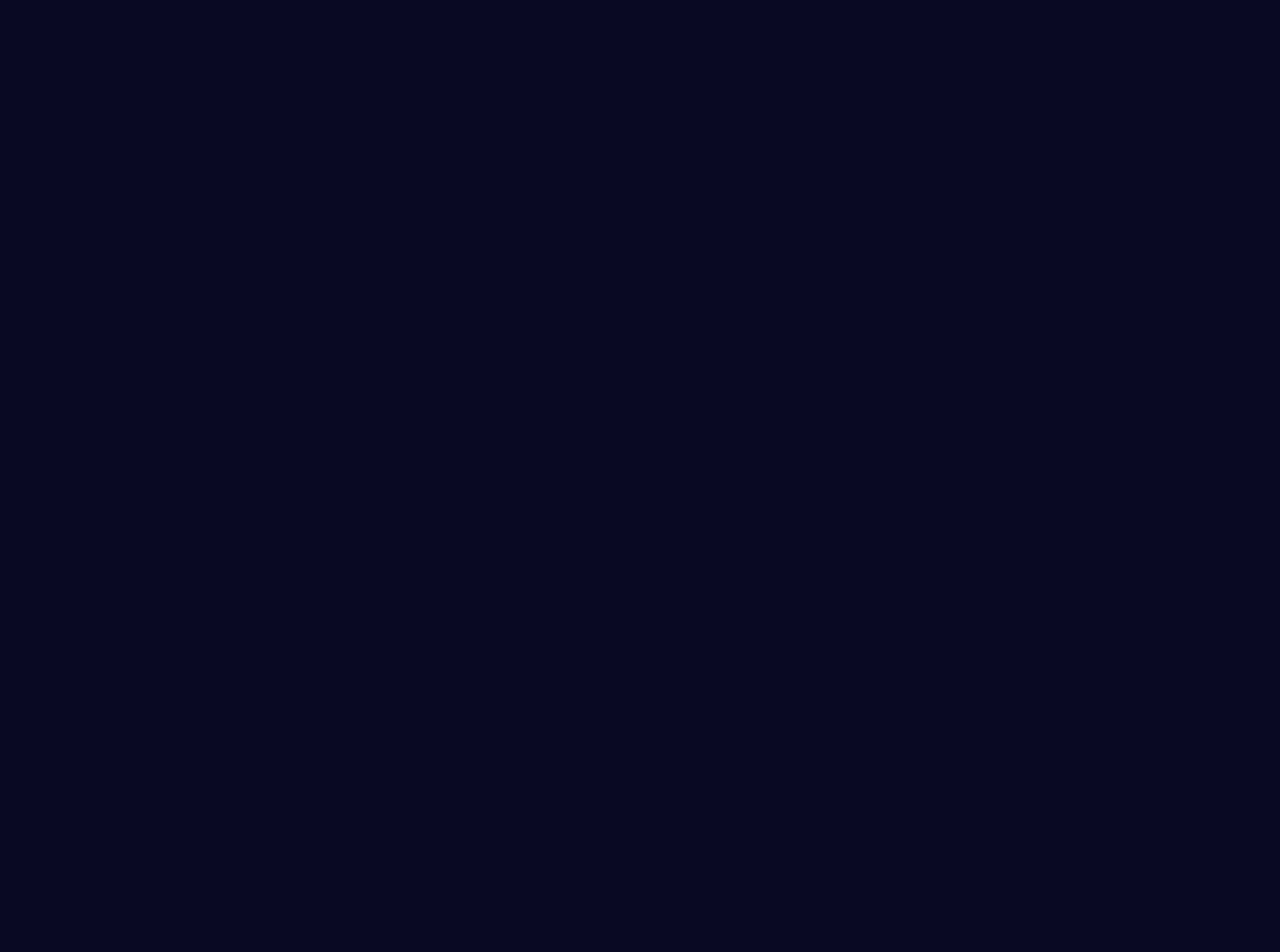
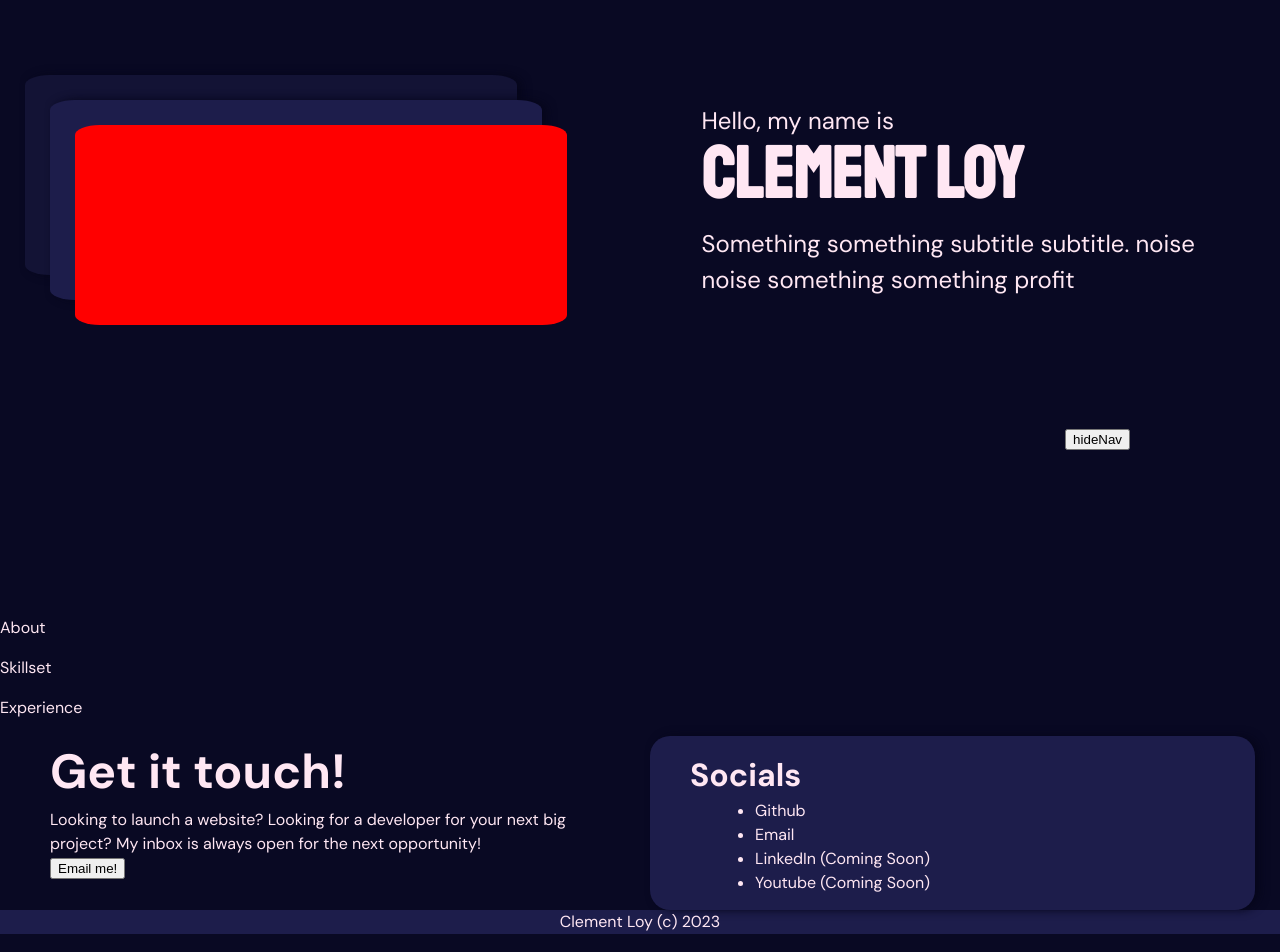
Before and after one commit to CactusHydroxide/Portfolio_website, a React (Vite) app in the folder portfolio-website/: page / in a window 1280 px wide. Shown: the part 200-1152 px from the top of the page. Built offline with nearby package versions, Linux system fonts and the light colour scheme; a web font is replaced by a local one.

Commit message:
Banner layout + contact layout

```diff
--- a/portfolio-website/src/App.tsx
+++ b/portfolio-website/src/App.tsx
@@ -2,6 +2,8 @@ import { useState } from 'react'
 import './App.scss'
 import InitialLoad from './components/InitialLoad'
 import NavBar from './components/Navbar'
+import Banner from './components/Banner'
+import Contact from './components/Contact'
 import Footer from './components/Footer'
 
 function App() {
@@ -17,9 +19,12 @@ function App() {
           /* Application Components */
           <>
             <NavBar />
-            <div style={{ height: 'calc(2*100vh)' }}>
-              testing
-            </div>
+            <Banner />
+
+            <p>About</p>
+            <p>Skillset</p>
+            <p>Experience</p>
+            <Contact />
             <Footer />
           </>
       }
--- a/portfolio-website/src/components/Banner.tsx
+++ b/portfolio-website/src/components/Banner.tsx
@@ -0,0 +1,22 @@
+import { FC } from "react";
+import styles from '../styles/Banner.module.scss'
+
+const Banner: FC = () => {
+    return (
+        <div id={styles.bannerContainer}>
+            <div id={styles.bannerImgContainer} >
+                <div className={`${styles.bannerImgBlock} ${styles.bannerBg1}`}></div>
+                <div className={`${styles.bannerImgBlock} ${styles.bannerBg2}`}></div>
+                <div className={`${styles.bannerImgBlock} ${styles.bannerImg}`}></div>
+            </div>
+
+            <div id={styles.bannerContent}>
+                <p>Hello, my name is</p>
+                <h1>Clement Loy</h1>
+                <p>Something something subtitle subtitle. noise noise something something profit</p>
+            </div>
+        </div>
+    )
+}
+
+export default Banner
--- /dev/null
+++ b/portfolio-website/src/components/Contact.tsx
@@ -0,0 +1,25 @@
+import { FC } from "react"
+import styles from "../styles/Contact.module.scss"
+
+const Contact: FC = () => {
+    return (
+        <div id={styles.contactContainer}>
+            <div id={styles.contactLeft}>
+                <h2>Get it touch!</h2>
+                <p>Looking to launch a website? Looking for a developer for your next big project? My inbox is always open for the next opportunity!</p>
+                <button>Email me!</button>
+            </div>
+            <div id={styles.contactRight}>
+                <h3>Socials</h3>
+                <ul>
+                    <li>Github</li>
+                    <li>Email</li>
+                    <li>LinkedIn (Coming Soon)</li>
+                    <li>Youtube (Coming Soon)</li>
+                </ul>
+            </div>
+        </div>
+    )
+}
+
+export default Contact
--- a/portfolio-website/src/components/Navbar.tsx
+++ b/portfolio-website/src/components/Navbar.tsx
@@ -62,6 +62,21 @@ const NavBar: FC = () => {
                     <p>Contact</p>
                 </li>
             </ul>
+
+
+
+
+            {/* ! DEBUGGING ONLY */}
+            <button
+                onClick={() => setNavInView(false)}
+                style={{
+                    position: 'fixed',
+                    bottom: '150px',
+                    right: '150px'
+                }}
+            >
+                hideNav
+            </button>
         </div >
     )
 }
--- /dev/null
+++ b/portfolio-website/src/styles/Banner.module.scss
@@ -0,0 +1,63 @@
+@import './variables.scss';
+$bannerEffectDisplacement: 25px;
+
+#bannerContainer {
+    height: 100vh;
+    padding: 0 $contentPadding;
+    display: flex;
+    justify-content: space-between;
+    align-items: center;
+}
+
+#bannerImgContainer {
+    position: relative;
+    width: 40%;
+    height:200px;
+    // TODO: Set width to height after image
+    // height: width;
+    margin: $bannerEffectDisplacement;
+
+
+    .bannerImgBlock {
+        width: 100%;
+        height: 100%;
+        border-radius: 5%;
+        position: absolute;
+        top: 0;
+        left: 0;
+
+        &.bannerBg1 {
+            background-color: $bgLight2;
+            box-shadow: 5px 0px 10px $bgShadow;
+            transform: translate(calc(-1* $bannerEffectDisplacement), calc(-1* $bannerEffectDisplacement));
+        }
+
+        &.bannerBg2 {
+            background-color: $bgLight;
+            box-shadow: 5px 0px 10px $bgShadow;
+        }
+
+        &.bannerImg {
+            // TODO: handle image
+            background-color: red;
+            transform: translate($bannerEffectDisplacement, $bannerEffectDisplacement);
+        }
+    }
+}
+
+#bannerContent {
+    width: 45%;
+    font-size: 1.5em;
+
+    *{
+        margin: 0;
+    }
+
+    h1 {
+        font-size: 3em;
+        color: $primary0;
+        margin-bottom: 15px;
+        line-height: 1em;
+        font-family: $staatliches;
+    }
+}
--- /dev/null
+++ b/portfolio-website/src/styles/Contact.module.scss
@@ -0,0 +1,30 @@
+@import './variables.scss';
+
+#contactContainer{
+    display: flex;
+    width:100%;
+
+    *{
+        margin: 0 $contentPadding;
+    }
+}
+
+#contactLeft{
+    width: 50%;
+
+    h2{
+        font-size:3em;
+    }
+}
+
+#contactRight{
+    background-color: $bgLight;
+    box-shadow: 5px 0px 10px $bgShadow;
+    padding:15px;
+    border-radius: 20px;
+    width: 50%;
+
+    h3{
+        font-size: 2em;
+    }
+}
--- a/portfolio-website/src/styles/Navbar.module.scss
+++ b/portfolio-website/src/styles/Navbar.module.scss
@@ -8,6 +8,7 @@ $navMaxHeight: calc($navItemHeight * 5);
 $navSideMargin: 25px;
 
 .navbarContainer {
+    z-index: 100;
     background-color: $bgLight;
     width: 100vw;
     justify-content: space-between;
--- a/portfolio-website/src/styles/variables.scss
+++ b/portfolio-website/src/styles/variables.scss
@@ -11,7 +11,8 @@ $royal-blue-traditional: #08246cff;
 
 // Palette
 $bg: #090923;
-$bgLight: #131335;
+$bgLight: #1d1d4b;
+$bgLight2: #131335;
 $bgShadow: #06061b;
 $primary0: #ffe7f3;
 $primary1: #e485b6;
@@ -22,4 +23,7 @@ $secondary1: #4c4c74;
 $small: 576px;
 $medium: 758px;
 $large: 992px;
-$largest: 1200px
+$largest: 1200px;
+
+//* Layout *//
+$contentPadding: 25px; // TODO: Change padding dynamically?
```
